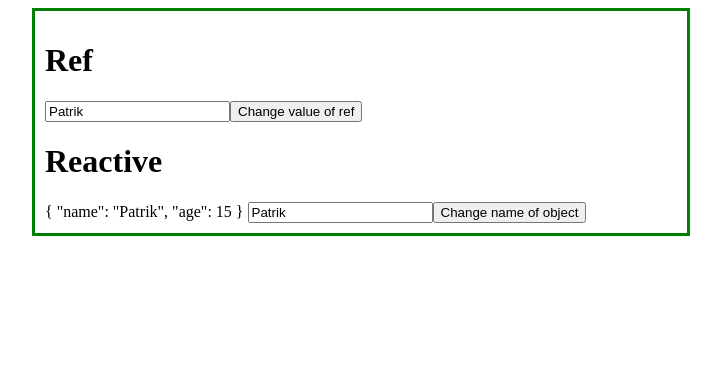
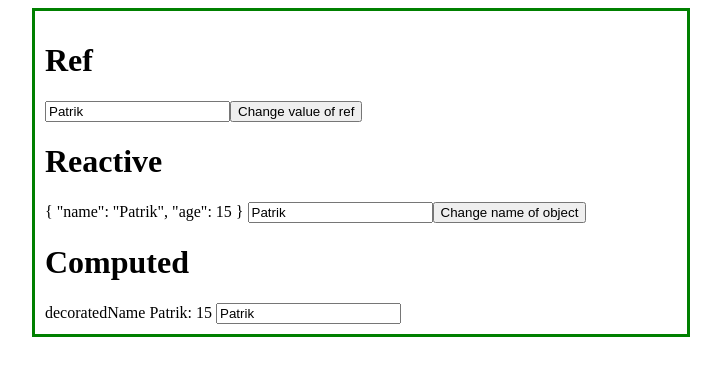
Before and after one commit to PadreSVK/vue-3-basics, a Vue app: page / in a window 1280 px wide. Shown: the top 376 px of the page, without its empty margins (279-1000 px from the left). Built offline with nearby package versions, Linux system fonts and the light colour scheme.

Commit message:
add computed

```diff
--- /dev/null
+++ b/src/components/Reactivity/Computed.vue
@@ -0,0 +1,17 @@
+<template>
+    <h1>Computed</h1>
+    {{ computedProperty }}
+    <input type="text" v-model="complexReactiveProperty.name" />
+</template>
+
+<script setup lang="ts">
+import { computed, reactive } from 'vue';
+
+const complexReactiveProperty = reactive({ name: "Patrik", age: 15 })
+
+const computedProperty = computed(() => `decoratedName ${complexReactiveProperty.name}: ${complexReactiveProperty.age}`)
+
+</script>
+
+<style scoped>
+</style>
--- a/src/components/Reactivity/Reactivity.vue
+++ b/src/components/Reactivity/Reactivity.vue
@@ -1,9 +1,10 @@
 <template>
     <Ref />
     <Reactive />
-    <!-- <Computed/>
-        <Watch />
-    <Props/>-->
+    <Computed />
+
+    <!-- <Watch /> -->
+    <!-- <Props/> -->
 </template>
 
 <script setup lang="ts">
```
